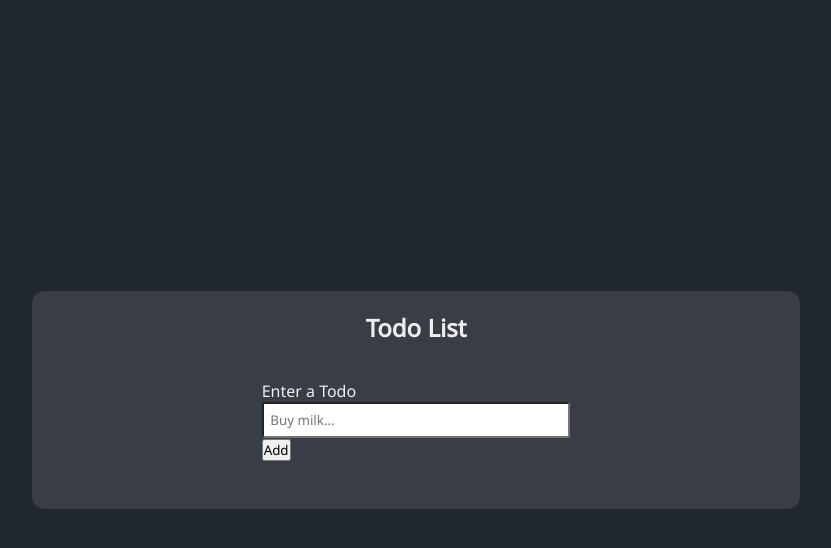
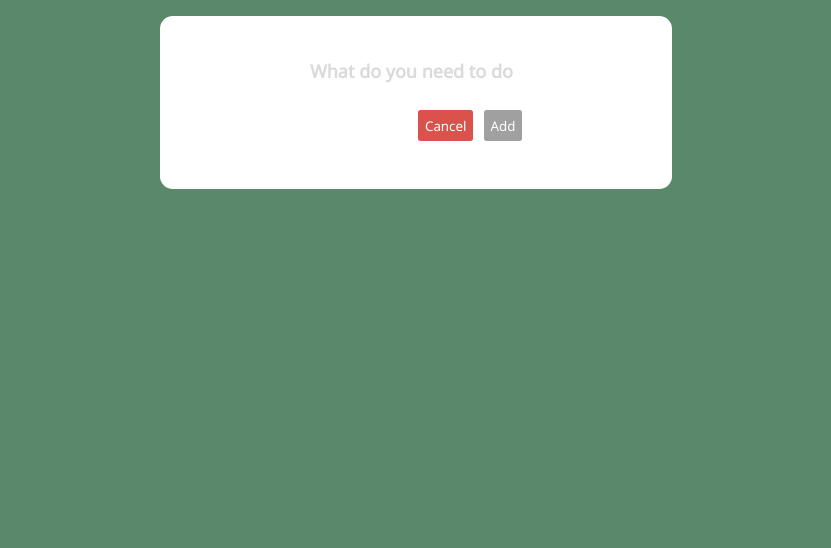
Before and after one commit to devlumo/todo-app, a React (Create React App) app: page / in a window 1280 px wide. Shown: the top 548 px of the page, without its empty margins (224-1055 px from the left). Built offline with nearby package versions, Linux system fonts and the light colour scheme.

Commit message:
Updated styling and form functionality

```diff
--- a/src/components/todo-form/TodoForm.js
+++ b/src/components/todo-form/TodoForm.js
@@ -1,19 +1,37 @@
 import React from "react";
 import "./todo-form.styles.scss";
 
-export default function TodoForm({ handleSubmit, handleChange, currentInput }) {
+export default function TodoForm({
+  handleSubmit,
+  handleChange,
+  currentInput,
+  handleClear,
+}) {
   return (
     <div className="todo-form">
       <form onSubmit={handleSubmit}>
-        <label>Enter a Todo</label>
         <input
           type="text"
+          className="todo-input"
           autoComplete="off"
-          placeholder="Buy milk..."
+          placeholder="What do you need to do?"
           onChange={handleChange}
           value={currentInput}
         ></input>
-        <button type="submit">Add</button>
+        <div className="form-footer">
+          <div className="button-wrapper">
+            <button type="reset" className="clear-todo" onClick={handleClear}>
+              Cancel
+            </button>
+            <button
+              type="submit"
+              className="add-todo"
+              disabled={!currentInput.length ? true : false}
+            >
+              Add
+            </button>
+          </div>
+        </div>
       </form>
     </div>
   );
--- a/src/components/todo-form/todo-form.styles.scss
+++ b/src/components/todo-form/todo-form.styles.scss
@@ -7,9 +7,55 @@
   justify-content: center;
   padding: 1em;
 
-  input {
-    padding: 0.5em;
+  .todo-input {
+    padding: 0.5em 0.5em 0.5em 0;
     border-radius: 0.2em;
     width: 100%;
+    font-size: large;
+    margin: 1em 0 1em 0;
+    background-color: $white;
+    border: none;
+    font-weight: 400;
+
+    &:focus {
+      outline: none;
+    }
+
+    &::placeholder {
+      opacity: 1;
+      color: #dadada;
+      font-weight: bold;
+    }
+  }
+
+  .form-footer {
+    display: flex;
+
+    .button-wrapper {
+      margin-left: auto;
+
+      .add-todo {
+        padding: 0.5em;
+        margin-left: 0.8em;
+        border: none;
+        cursor: pointer;
+        border-radius: 0.2em;
+        color: $white;
+        background-color: $background;
+
+        &:disabled {
+          background-color: $grey;
+        }
+      }
+
+      .clear-todo {
+        padding: 0.5em;
+        border: none;
+        cursor: pointer;
+        border-radius: 0.2em;
+        color: $white;
+        background-color: #db524d;
+      }
+    }
   }
 }
--- a/src/components/todo-item/todo-item.styles.scss
+++ b/src/components/todo-item/todo-item.styles.scss
@@ -7,7 +7,7 @@
 }
 
 .todo-text {
-  color: purple;
+  color: $grey;
 
   &.complete {
     text-decoration: line-through;
--- a/src/components/todo-list/TodoList.js
+++ b/src/components/todo-list/TodoList.js
@@ -43,14 +43,19 @@ export default class TodoList extends Component {
     this.setState({ todos: [...currentList] });
   };
 
+  handleClear = (e) => {
+    e.preventDefault();
+    this.setState({ currentInput: "" });
+  };
+
   render() {
     return (
       <div className="todo-list">
-        <h2>Todo List</h2>
         <TodoForm
           handleSubmit={this.handleSubmit}
           handleChange={this.handleChange}
           currentInput={this.state.currentInput}
+          handleClear={this.handleClear}
         />
         <ul>
           {this.state.todos.map(({ id, todo, complete }) => (
--- a/src/components/todo-list/todo-list.styles.scss
+++ b/src/components/todo-list/todo-list.styles.scss
@@ -5,12 +5,9 @@
   flex-direction: column;
   justify-content: center;
   align-items: center;
-  width: 60%;
+  width: 40%;
   max-width: 100%;
   border-radius: 0.8em;
-  background-color: $grey;
-
-  label {
-    margin-right: 1em;
-  }
+  background-color: $white;
+  margin-top: 1em;
 }
--- a/src/index.scss
+++ b/src/index.scss
@@ -1,7 +1,4 @@
-$dark-background: #222831;
-$white-text: #eeeeee;
-$teal: #00adb5;
-$grey: #393e46;
+@import "./utils/variables.scss";
 
 * {
   padding: 0;
@@ -11,13 +8,11 @@ $grey: #393e46;
 
 body {
   display: flex;
-  align-items: center;
   justify-content: center;
-  background-color: $dark-background;
-  color: $white-text;
+  background-color: $background;
+  color: $text-black;
   padding: 0;
   margin: 0;
-  height: 100vh;
 }
 
 #root {
--- a/src/utils/variables.scss
+++ b/src/utils/variables.scss
@@ -1,4 +1,4 @@
-$dark-background: #222831;
-$white-text: #eeeeee;
-$teal: #00adb5;
-$grey: #393e46;
+$background: #59886b;
+$white: #ffffff;
+$text-black: #555555;
+$grey: #a0a0a0;
```
